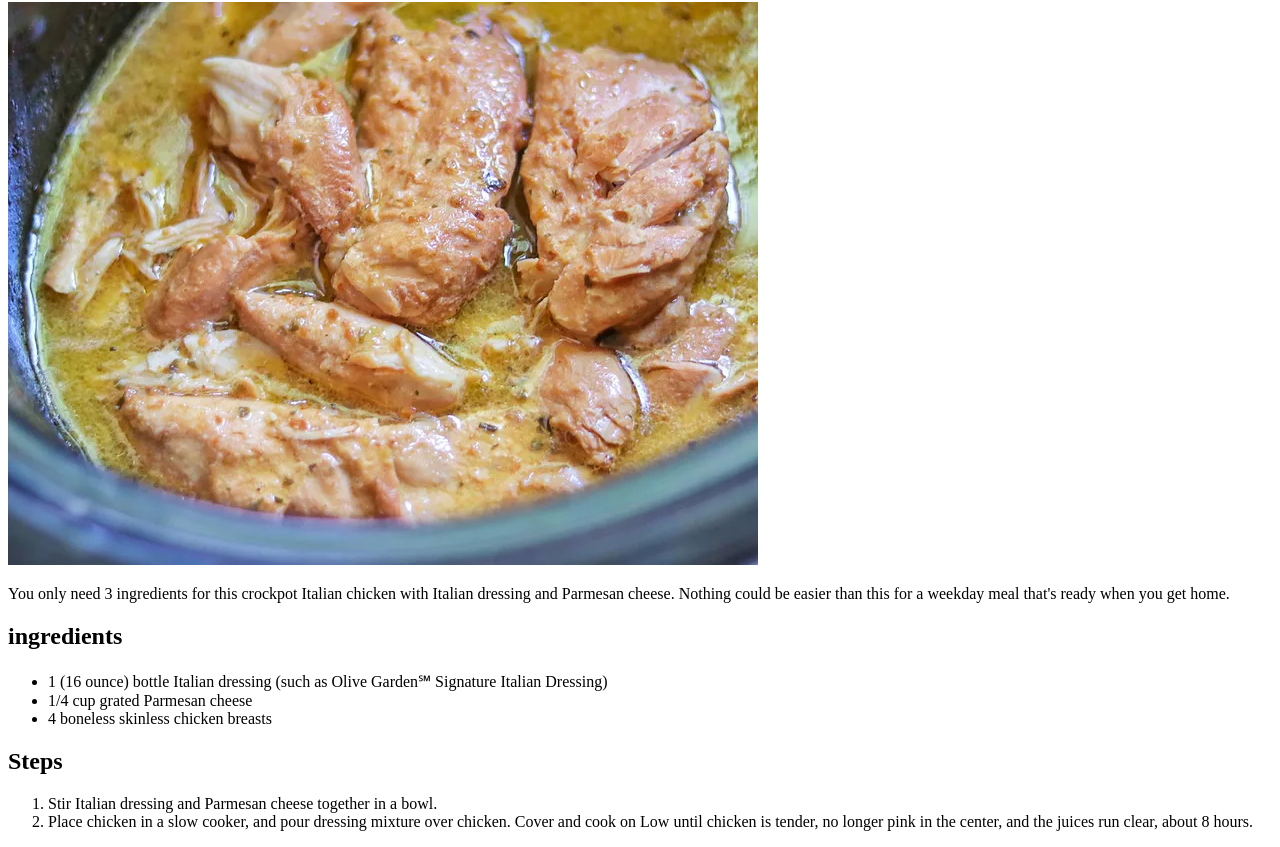
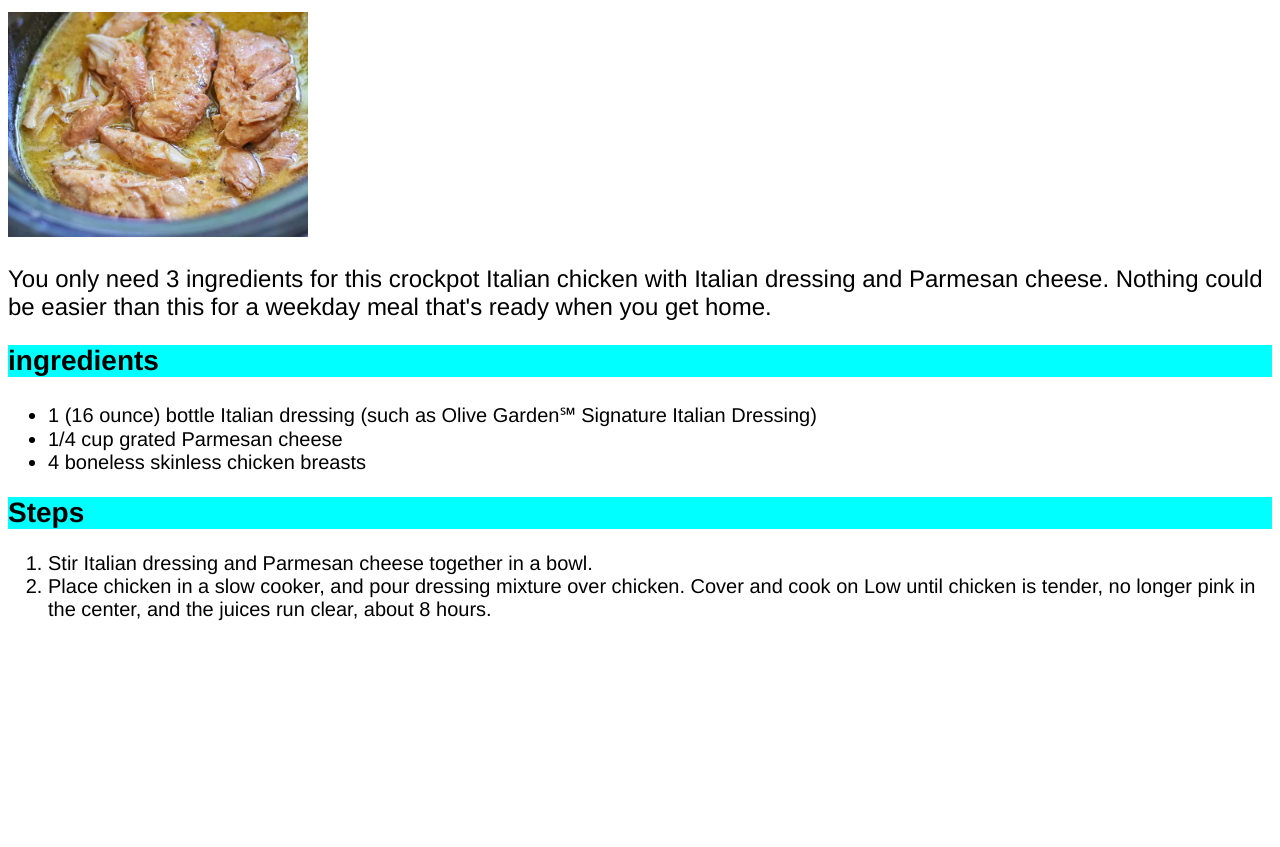
Before and after one commit to Overfed4372/odin-recipes, a plain HTML site: page recipes/crockpot-italian-chicken.html in a window 1280 px wide. Shown: the part 78-925 px from the top of the page. After the commit the page ends 800 px from the top, so only its background shows below. Drawn offline with Linux system fonts and the light colour scheme.

Commit message:
Add appropriate styles in the document

```diff
--- a/recipes/crockpot-italian-chicken.html
+++ b/recipes/crockpot-italian-chicken.html
@@ -2,23 +2,25 @@
 <html lang="en">
     <head>
         <meta charset="UTF-8">
-        <meta name="viewport" content="width=device-width, initial-scale=10"
+        <meta name="viewport" content="width=device-width, initial-scale=10">
+        <link rel="stylesheet" href="../styles/recipe-pages-style.css">
+        <title>Crockpot Italian Chicken's Recipe</title>
     </head>
     <body>
-        <h1>Crockpot Italian Chicken</h1>
-        <img src="../images/crockpot-italian-chiken.webp" alt="Crockpot Italian Chicken">
+        <h1 id="main-title" class="titles">Crockpot Italian Chicken</h1>
+        <img id="main-image" class="images" src="../images/crockpot-italian-chiken.webp" alt="Crockpot Italian Chicken">
 
-        <p>
+        <p class="description">
             You only need 3 ingredients for this crockpot Italian chicken with Italian dressing and Parmesan cheese. Nothing could be easier than this for a weekday meal that's ready when you get home.
         </p>
-        <h2>ingredients</h2>
-            <ul>
+        <h2 class="titles ingredients">ingredients</h2>
+            <ul class="lists ingredients">
                 <li>1 (16 ounce) bottle Italian dressing (such as Olive Garden℠ Signature Italian Dressing)</li>
                 <li>1/4 cup grated Parmesan cheese</li>
                 <li>4 boneless skinless chicken breasts</li>
             </ul>
-        <h2>Steps</h2>
-        <ol>
+        <h2 class="titles steps">Steps</h2>
+        <ol class="lists steps">
             <li>Stir Italian dressing and Parmesan cheese together in a bowl.</li>
             <li>Place chicken in a slow cooker, and pour dressing mixture over chicken. Cover and cook on Low until chicken is tender, no longer pink in the center, and the juices run clear, about 8 hours. </li>
         </ol>
--- /dev/null
+++ b/styles/index-page-style.css
@@ -0,0 +1,9 @@
+body {
+    font-family: Helvetica, "Times New Roman", sans-serif;
+}
+.hyper-links {
+    font-size: 40px;
+}
+.hyper-links.list {
+    background-color: aqua;
+}
--- /dev/null
+++ b/styles/recipe-pages-style.css
@@ -0,0 +1,36 @@
+body {
+    font-family: Helvetica, "Times New Roman", sans-serif;
+}
+
+.titles {
+    background-color: aqua;
+}
+
+h1#main-title {
+    font-size: 36px;
+}
+
+#main-image {
+    width: 300px;
+    height: auto;
+}
+
+.description {
+    font-size: 24px;
+}
+
+.titles.ingredients {
+    font-size:28px;
+}
+
+.lists.ingredients li {
+    font-size:20px;
+}
+
+.titles.steps {
+    font-size:28px;
+}
+
+.lists.steps li {
+    font-size:20px
+}
```
Also changed, not shown: index.html (+5 -4 lines), recipes/abdoogh.html (+13 -11 lines), recipes/peanut-butter-bars.html (+9 -7 lines).
